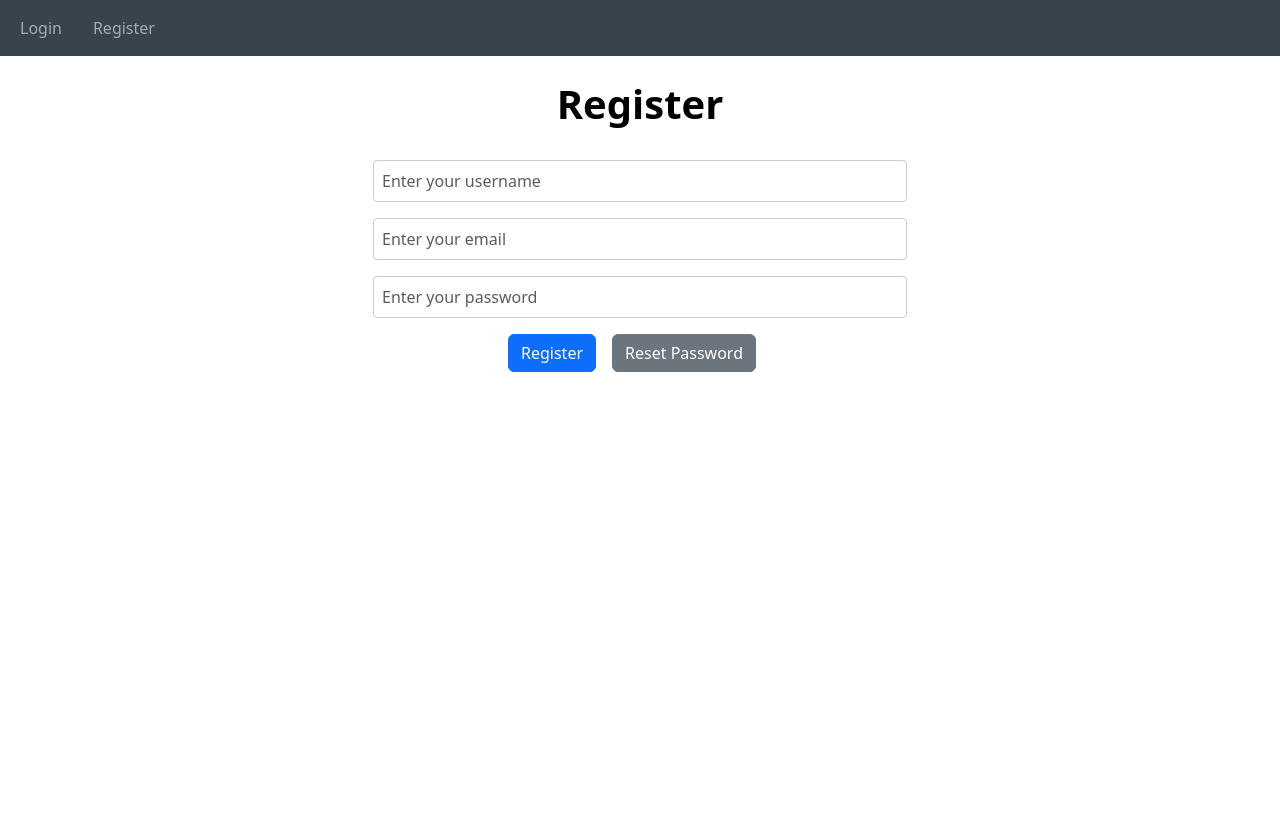
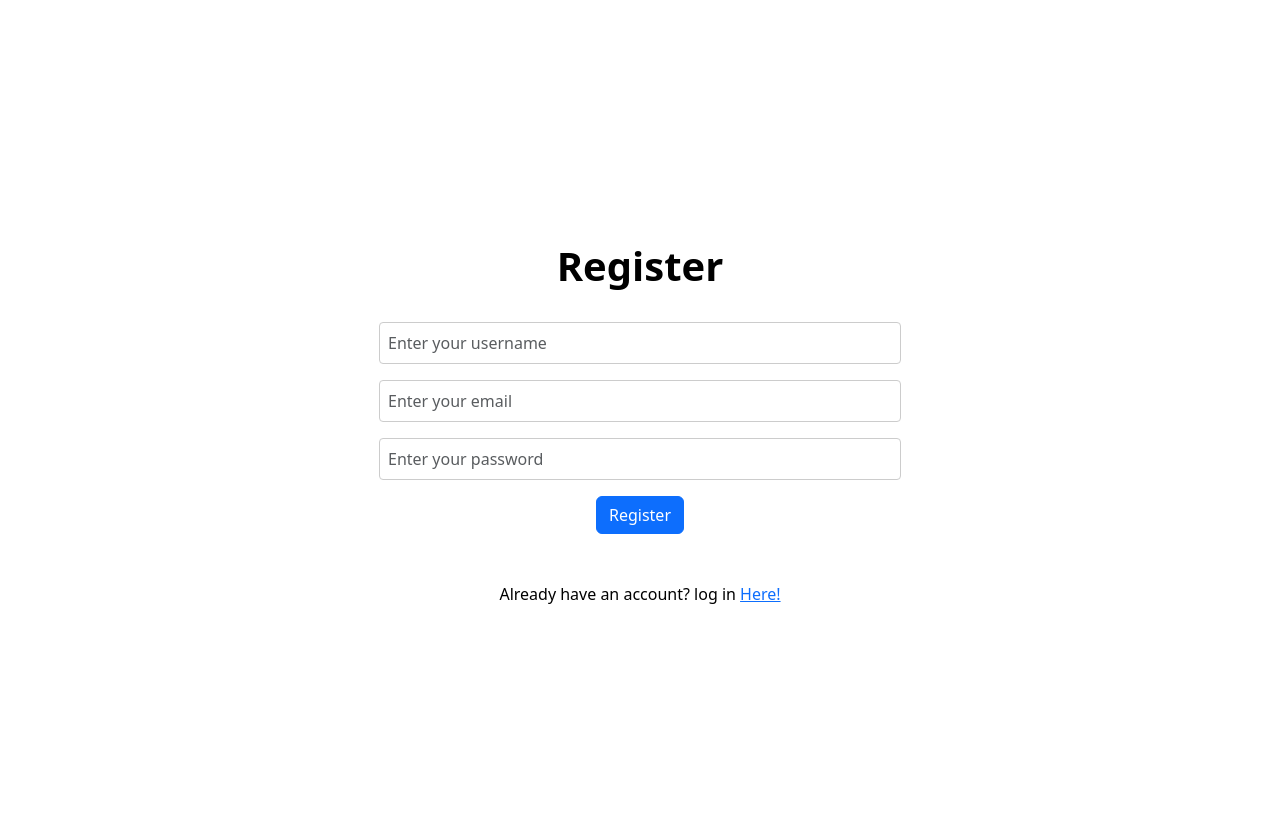
Before and after one commit to DeObjectifOne/CS-code, a Python web app: template Coding time!/website/templates/register.html in a window 1280 px wide. Before the commit the page ends 372 px from the top, so only its background shows below. Run offline with Jinja, Linux system fonts and the light colour scheme; the template is opened without the code that fills it, so the values that code supplies are empty; some libraries are stand-ins or nearby versions.

Commit message:
Update register.html

```diff
--- a/Coding time!/website/templates/register.html
+++ b/Coding time!/website/templates/register.html
@@ -2,21 +2,28 @@
 
 {% block content %}
 
-<br>
-
-<h1 align="center"><b>Register</b></h1>
+<style>
+    .navbar {
+        display: none;
+    }
+</style>
 
 <br>
 
 <!--container class used to keep the input box in the margins-->
 <!--gives the input box consistency when adjusting for screen size-->
-<div class="container">
+<div class="container d-flex justify-content-center align-items-center vh-100">
     <!--used to align the box horizontally in the center-->
     <!--the grid system is used to help with this-->
-    <div class="row justify-content-center">
+    <div class="row justify-content-center w-100">
         <!--'col-md-6' defines how large an input box will be-->
         <!--The max is 12, so the box takes 6 out of 12 boxes in the grid system-->
         <div class="col-md-6">
+
+            <h1 align="center"><b>Register</b></h1>
+
+            <br>
+
             <form
                 method="POST"
                 action="{{ url_for('auth.register') }}">
@@ -66,11 +73,13 @@
                         class="btn btn-primary">
                         Register
                     </button>
-                    <a
-                        href="{{ url_for('auth.reset_password') }}"
-                        class="btn btn-secondary mx-3">
-                        Reset Password
-                    </a>
+                </div>
+
+                <br><br>
+
+                <div align="center">
+                    <p style="display: inline;">Already have an account? log in</p>
+                    <a href="{{ url_for('auth.login')  }}"> Here!</a>
                 </div>
 
             </form>
```
